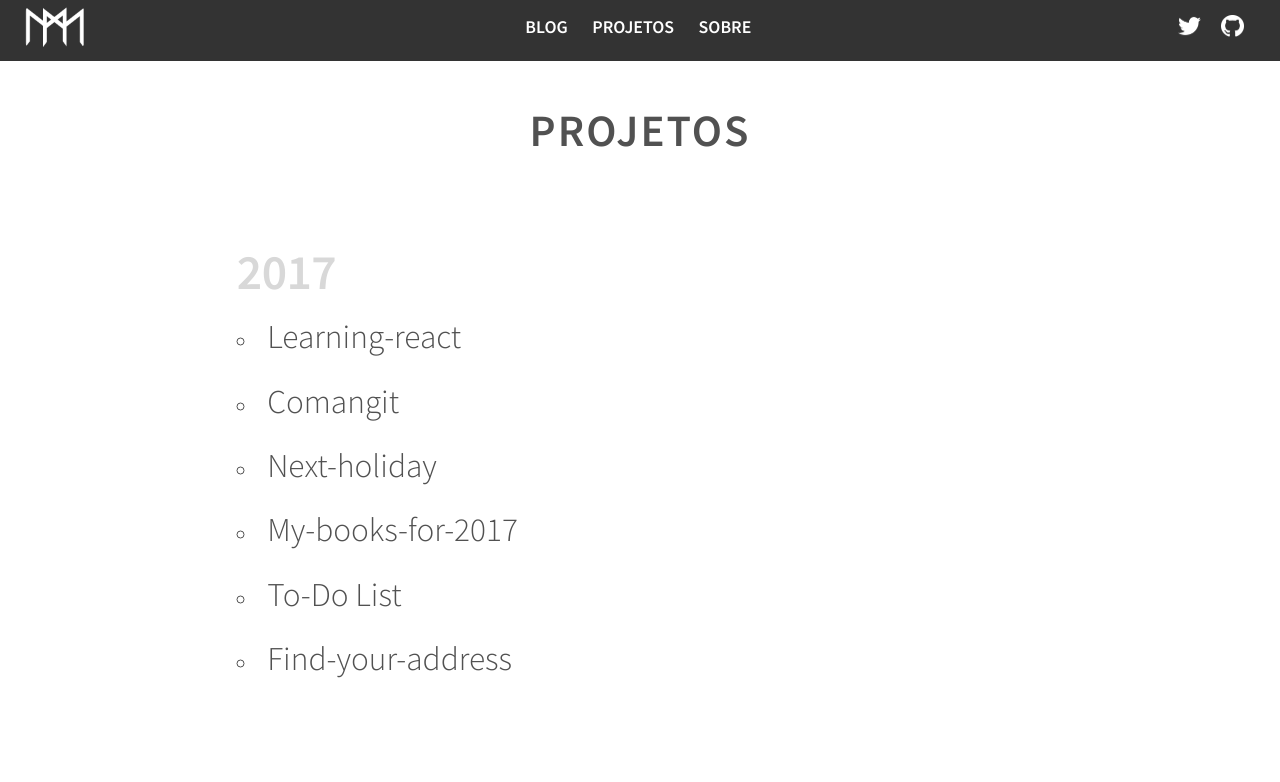
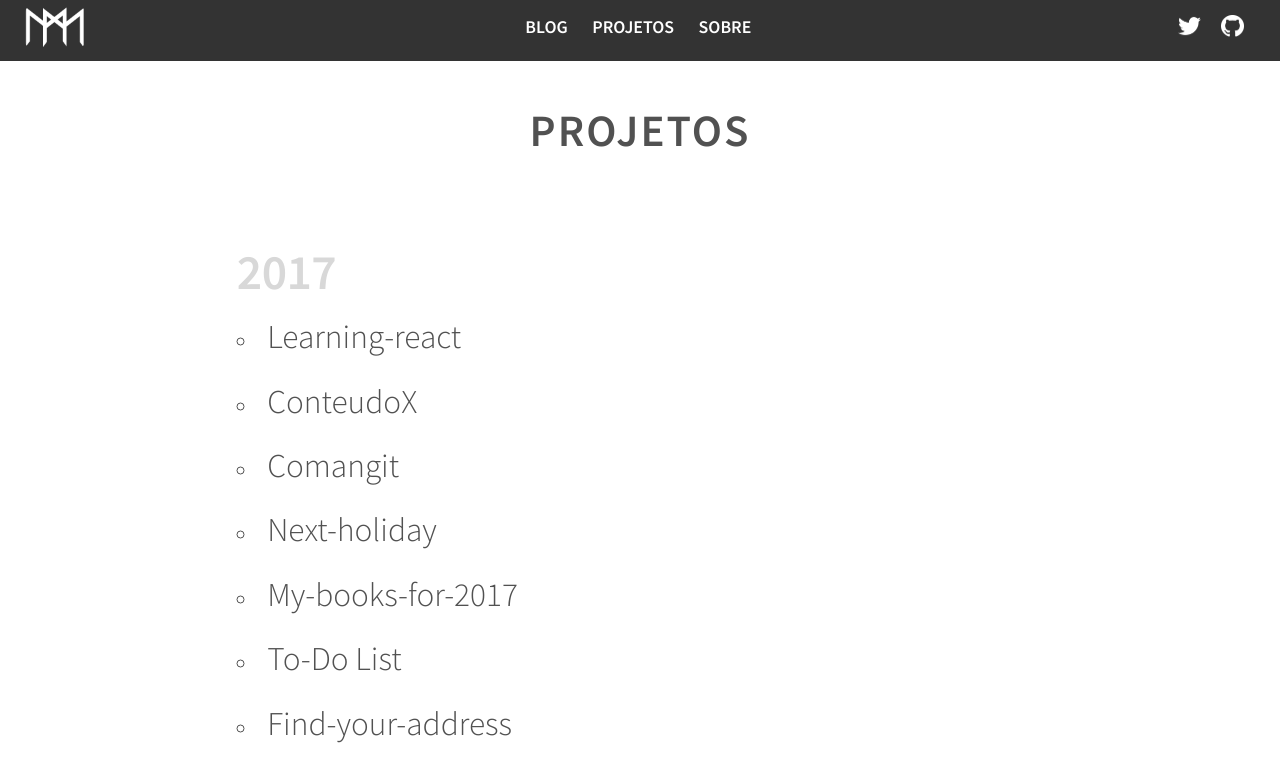
Before and after one commit to tangriane/mauriciomutte.github.io, a Jekyll site: the page built from projetos.md, in a window 1280 px wide. Shown: the top 782 px of the page. Built offline with Jekyll 4.4.1, drawn with Linux system fonts in a browser that asks for light colours.

Commit message:
Add ConteudoX in page projects

```diff
--- a/projetos.md
+++ b/projetos.md
@@ -21,6 +21,7 @@ description: Projetos open-source realizados pelo Maurício
 ### 2017
 
 - [Learning-react](https://github.com/mauriciomutte/Learning-React#learning-react)
+- [ConteudoX](http://mauriciomutte.com/ConteudoX/)
 - [Comangit](https://github.com/mauriciomutte/Comangit#comangit--alguns-comandos-do-git)
 - [Next-holiday](https://mauriciomutte.github.io/Next-holiday)
 - [My-books-for-2017](https://mauriciomutte.github.io/My-books-for-2017/)
```
